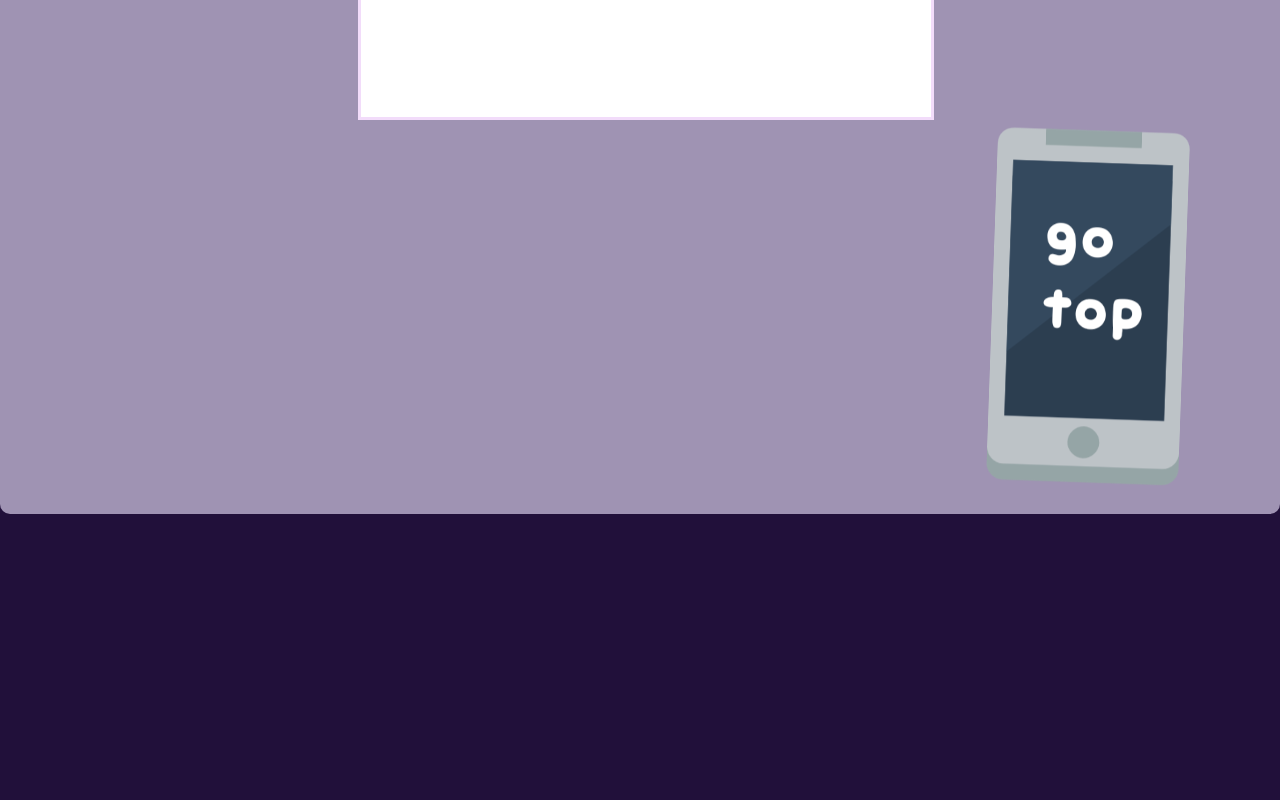
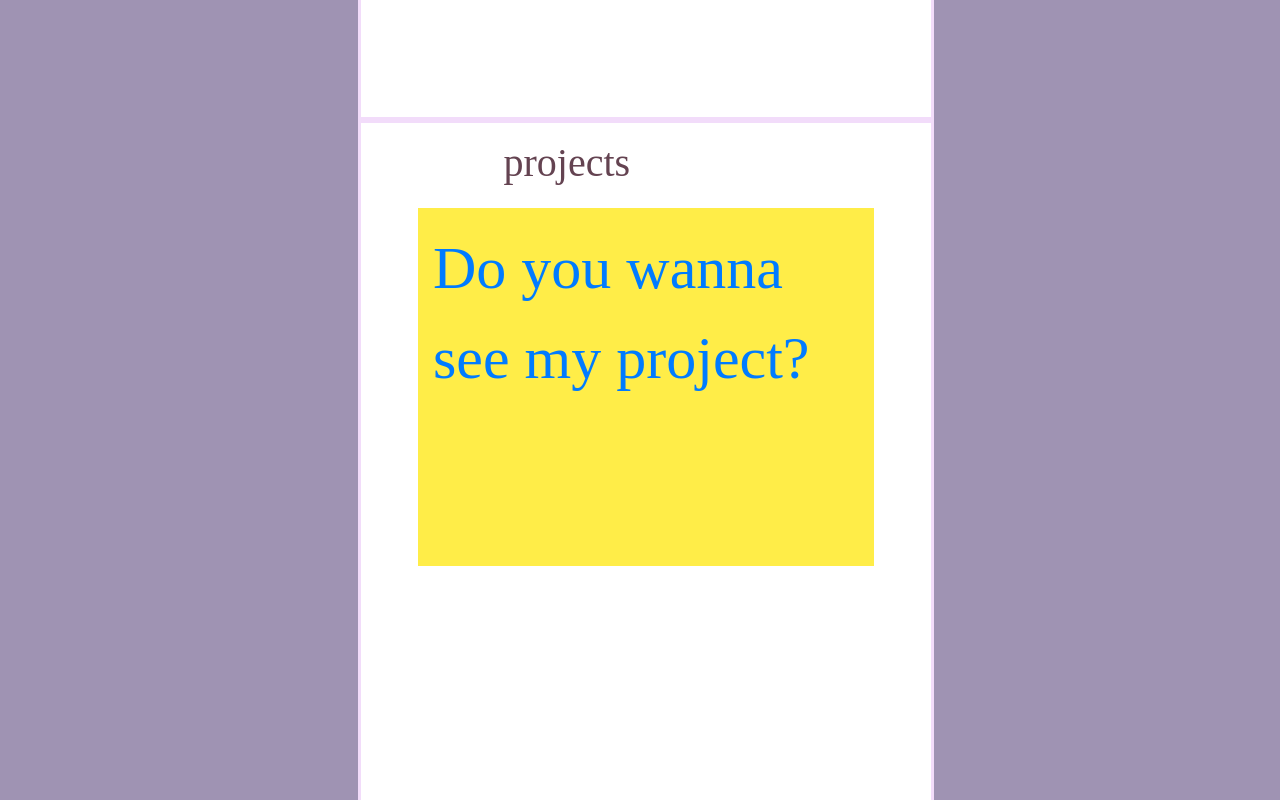
Before and after one commit to SeaBeruang/front-end, a plain HTML site: page index.html in a window 1280 px wide. Shown: the part 3580-4380 px from the top of the page. Before the commit the page ends 4116 px from the top, so only its background shows below. Drawn offline with nearby package versions, Linux system fonts and the light colour scheme.

Commit message:
add projects div
add project which link to github repo

```diff
--- a/index.html
+++ b/index.html
@@ -160,6 +160,21 @@
 
               </div>
         </div>
+        <div class="container1" id="four">
+            <P style="color: rgb(100, 67, 81);">projects
+                <br>
+            </P>
+            <a style="text-decoration: none;" href="https://seaberuang.github.io/dressUp/">
+                <div class="container pt-3" style=
+                "background-color: rgb(255, 237, 72);
+                width: 80%;
+                height: 40%;
+                position: relative;
+                font-family: 'mini-wakuwaku';
+                font-size: 60px;
+                ">Do you wanna see my project?</div>
+            </a>
+        </div>
         <div id="contactMe" class="contactMe">
             <img src="phone.png">
         </div>
```
